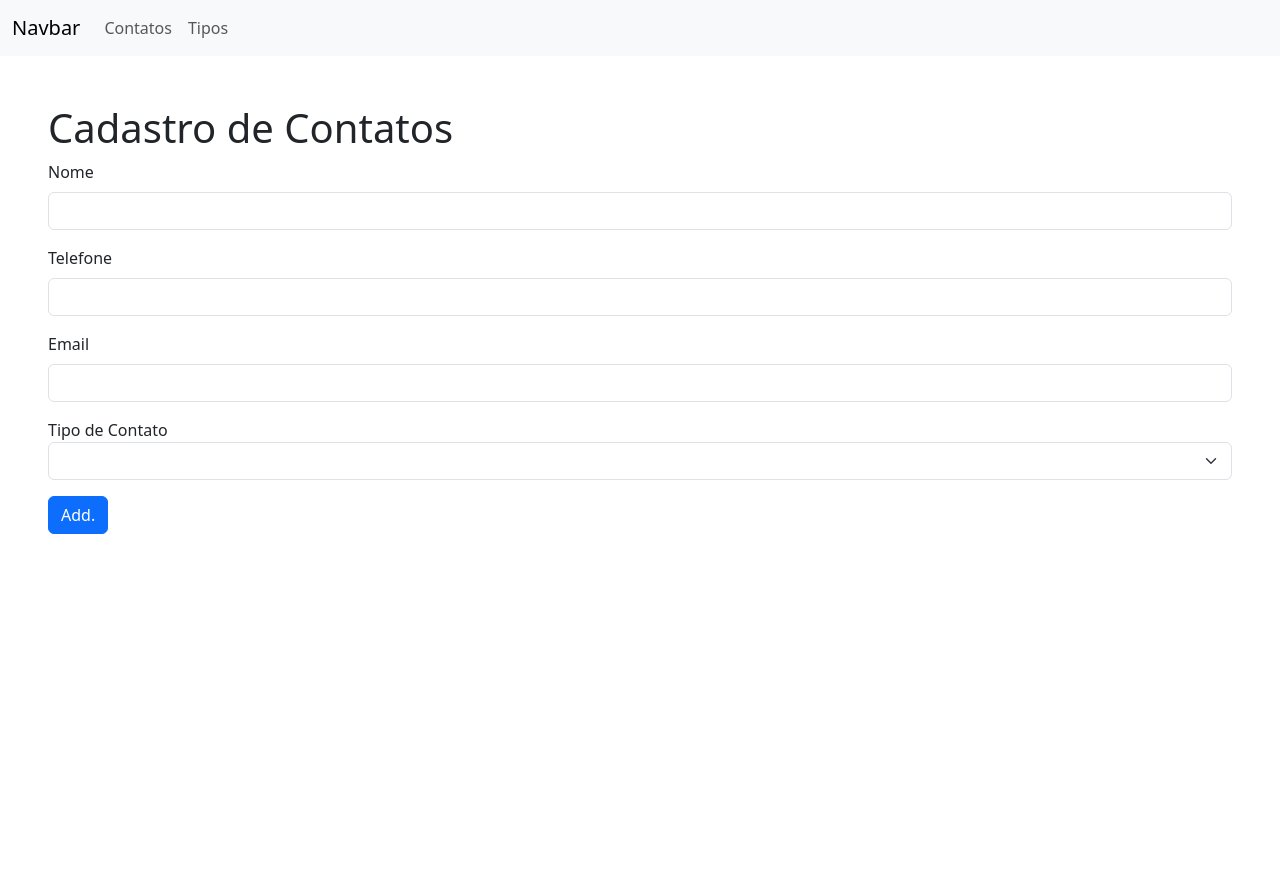
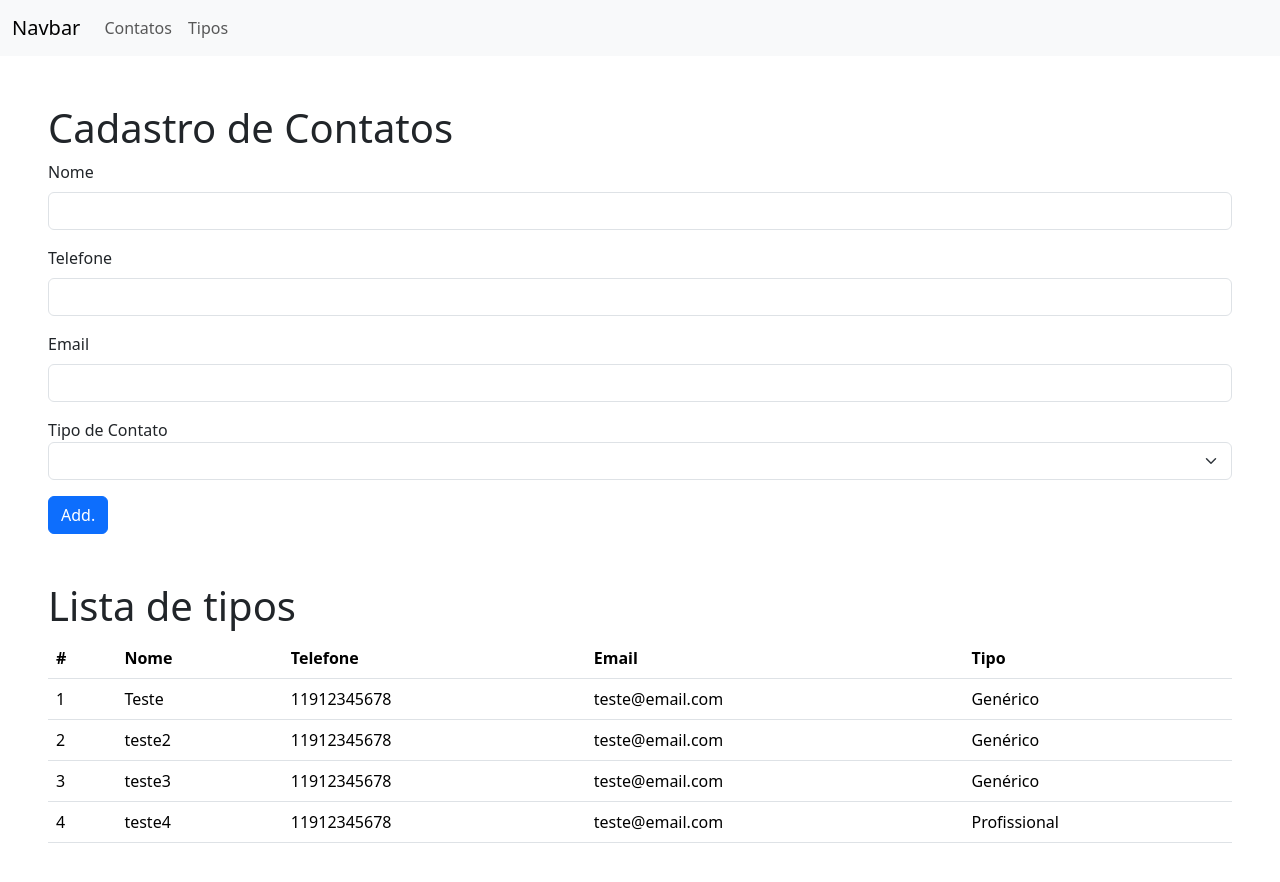
Before and after one commit to vinisvp/Avaliacao-Web-I-2024, an Angular app: page /contacts in a window 1280 px wide. Shown: the top 882 px of the page. Before the commit the page ends 800 px from the top, so only its background shows below. Built offline with nearby package versions, Linux system fonts and the light colour scheme; data requests are answered from the project's data file.

Commit message:
Added a list of contacts with a table

```diff
--- a/db.json
+++ b/db.json
@@ -23,14 +23,14 @@
       "name": "Teste",
       "telephone": "11912345678",
       "email": "teste@email.com",
-      "typeId": ""
+      "typeId": 1
     },
     {
       "id": 2,
       "name": "teste2",
       "telephone": "11912345678",
       "email": "teste@email.com",
-      "typeId": "1"
+      "typeId": 1
     },
     {
       "id": 3,
--- a/src/app/features/contacts/contacts.component.html
+++ b/src/app/features/contacts/contacts.component.html
@@ -36,23 +36,29 @@
       <span *ngIf="!isEditing">Add.</span>
     </button>
   </form>
-  <!--<h1 class="mt-5">Lista de tipos</h1>
+  <h1 class="mt-5">Lista de tipos</h1>
   <div class="table-responsive">
     <table class="table">
       <thead>
         <tr>
           <th scope="col">#</th>
           <th scope="col">Nome</th>
-          <th scope="col">Opções</th>
+          <th scope="col">Telefone</th>
+          <th scope="col">Email</th>
+          <th scope="col">Tipo</th>
+          <!--<th scope="col">Opções</th>-->
         </tr>
       </thead>
       <tbody>
-        <tr *ngFor="let type of types">
-          <td>{{type.id}}</td>
-          <td>{{type.name}}</td>
-          <td><button type="button" class="btn btn-primary" (click)="edit(type)">Editar</button></td>
+        <tr *ngFor="let contact of contacts">
+          <td>{{contact.id}}</td>
+          <td>{{contact.name}}</td>
+          <td>{{contact.telephone}}</td>
+          <td>{{contact.email}}</td>
+          <td>{{getType(contact)?.name}}</td>
+          <!--<td><button type="button" class="btn btn-primary" (click)="edit(type)">Editar</button></td>-->
         </tr>
       </tbody>
     </table>
-  </div>-->
+  </div>
 </div>
--- a/src/app/features/contacts/contacts.component.ts
+++ b/src/app/features/contacts/contacts.component.ts
@@ -46,6 +46,10 @@ export class ContactsComponent implements OnInit {
     this.loadTypes();
   }
 
+  getType(contact: Contact): Type | undefined{
+    return this.types.find(t => t.id == contact.typeId);
+  }
+
   save(){
     this.contactsService.postContact(this.contactsFormGroup.value).subscribe({
       next: () => this.loadContacts()
```
